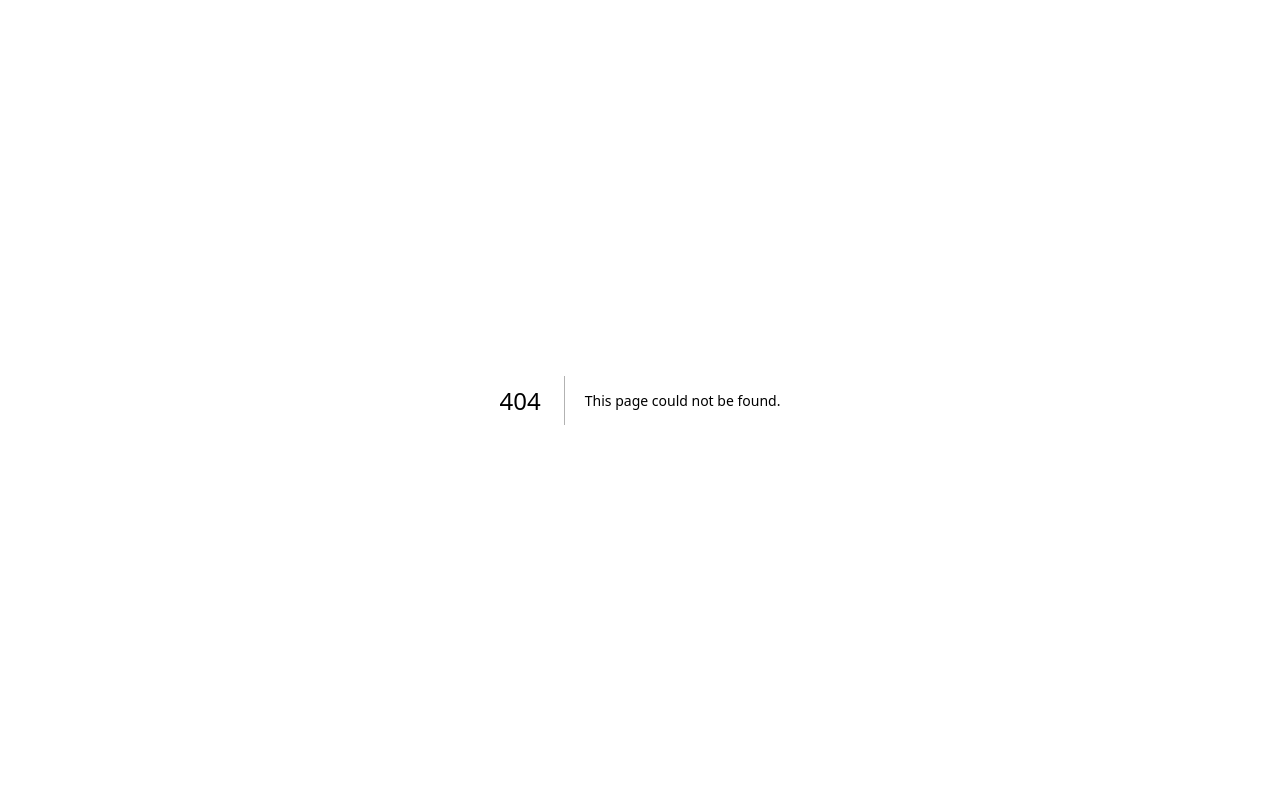
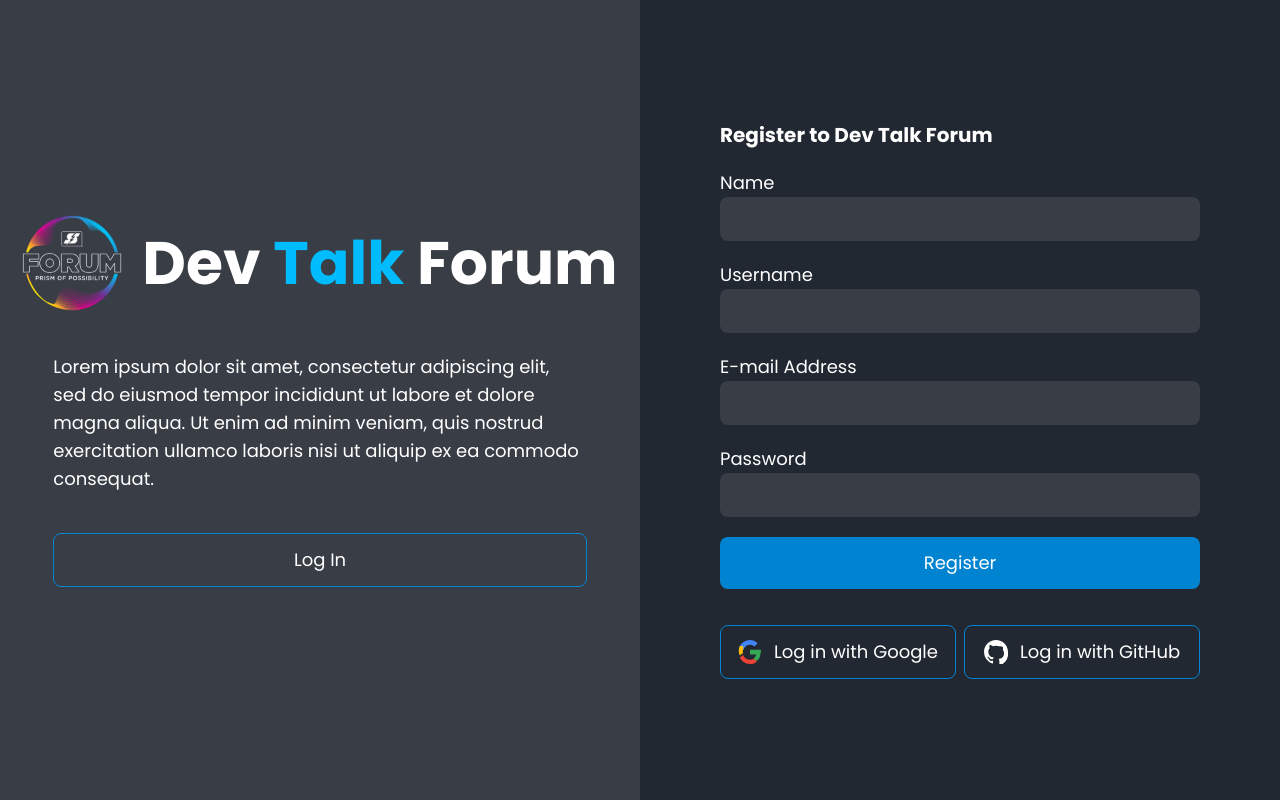
Before and after one commit to ZweLetYar/Forum, a Next.js app: page /register in a window 1280 px wide. Before the commit this address had no page. Built offline with nearby package versions, Linux system fonts and the light colour scheme.

Commit message:
Register page added

```diff
--- /dev/null
+++ b/app/(auth)/register/page.tsx
@@ -0,0 +1,102 @@
+import React from "react";
+import Input from "../../components/input";
+import Image from "next/image";
+import Button from "@/app/components/Button";
+
+function page() {
+  const googleIcon = (
+    <svg
+      xmlns="http://www.w3.org/2000/svg"
+      width="24"
+      height="24"
+      viewBox="0 0 48 48"
+    >
+      <path
+        fill="#4285F4"
+        d="M24 9.5c3.4 0 6.4 1.2 8.8 3.5l6.6-6.6C34.7 2.5 29.6 0 24 0 14.6 0 6.6 5.8 2.7 14.3l7.8 6.1C12.3 13.5 17.7 9.5 24 9.5z"
+      />
+      <path
+        fill="#34A853"
+        d="M46.1 24.5c0-1.7-.1-3.3-.4-4.9H24v9.3h12.4c-.5 2.8-2 5.1-4.2 6.7v5.4h6.8c4-3.7 6.1-9.2 6.1-16.5z"
+      />
+      <path
+        fill="#FBBC05"
+        d="M10.5 28.1c-1.2-3.5-1.2-7.3 0-10.8v-5.4H3.7c-3 6-3 13.1 0 19.1l6.8-5.4z"
+      />
+      <path
+        fill="#EA4335"
+        d="M24 48c5.6 0 10.7-1.9 14.2-5.2l-6.8-5.4c-2 1.3-4.6 2-7.4 2-6.3 0-11.7-4-13.6-9.6l-6.8 5.4C6.6 42.2 14.6 48 24 48z"
+      />
+    </svg>
+  );
+  const gitHubIcon = (
+    <svg
+      xmlns="http://www.w3.org/2000/svg"
+      width="24"
+      height="24"
+      viewBox="0 0 24 24"
+      fill="currentColor"
+    >
+      <path d="M12 0C5.37 0 0 5.37 0 12a12 12 0 008.21 11.44c.6.11.82-.26.82-.58v-2.03c-3.34.73-4.04-1.61-4.04-1.61-.55-1.4-1.34-1.77-1.34-1.77-1.09-.75.08-.74.08-.74 1.2.08 1.84 1.24 1.84 1.24 1.07 1.84 2.8 1.31 3.48 1 .11-.78.42-1.31.76-1.61-2.66-.3-5.47-1.34-5.47-5.95 0-1.31.47-2.38 1.24-3.22-.12-.3-.54-1.52.12-3.16 0 0 1-.32 3.3 1.23a11.5 11.5 0 016 0C17.7 6.42 18.7 6.74 18.7 6.74c.66 1.64.24 2.86.12 3.16.77.84 1.24 1.91 1.24 3.22 0 4.62-2.81 5.64-5.49 5.94.43.37.81 1.1.81 2.22v3.29c0 .32.22.7.82.58A12 12 0 0024 12c0-6.63-5.37-12-12-12z" />
+    </svg>
+  );
+
+  return (
+    <div className="flex  h-screen bg-[#222831] text-white">
+      <div className="flex flex-col items-center justify-center text-lg space-y-10 w-1/2 bg-[#393E46] h-full ">
+        <div className="flex space-x-5 items-center">
+          <Image src="/logo.png" width={100} height={100} alt="logo" />
+          <h1 className="text-6xl font-bold text-white">
+            Dev <span className="text-sky-400">Talk</span> Forum
+          </h1>
+        </div>
+
+        <p className="w-5/6">
+          Lorem ipsum dolor sit amet, consectetur adipiscing elit, sed do
+          eiusmod tempor incididunt ut labore et dolore magna aliqua. Ut enim ad
+          minim veniam, quis nostrud exercitation ullamco laboris nisi ut
+          aliquip ex ea commodo consequat.
+        </p>
+        <div className="w-5/6">
+          <Button type="outline">Log In</Button>
+        </div>
+      </div>
+
+      <div className="flex  items-center justify-center w-1/2 h-full text-lg">
+        <form
+          action=""
+          className="w-3/4 flex flex-col  justify-center space-y-5"
+        >
+          <h1 className="text-xl font-bold">Register to Dev Talk Forum</h1>
+          <div className="w-full">
+            <Input type="text" label="Name" />
+          </div>
+          <div className="w-full">
+            <Input type="text" label="Username" />
+          </div>
+          <div className="w-full">
+            <Input type="email" label="E-mail Address" />
+          </div>
+          <div className="w-full">
+            <Input type="password" label="Password" />
+          </div>
+          <Button type="normal">Register</Button>
+          <div className="flex justify-between gap-2 mt-4">
+            <div className="w-1/2">
+              <Button icon={googleIcon} type="outline">
+                Log in with Google
+              </Button>
+            </div>
+            <div className="w-1/2">
+              <Button icon={gitHubIcon} type="outline">
+                Log in with GitHub
+              </Button>
+            </div>
+          </div>
+        </form>
+      </div>
+    </div>
+  );
+}
+
+export default page;
```
